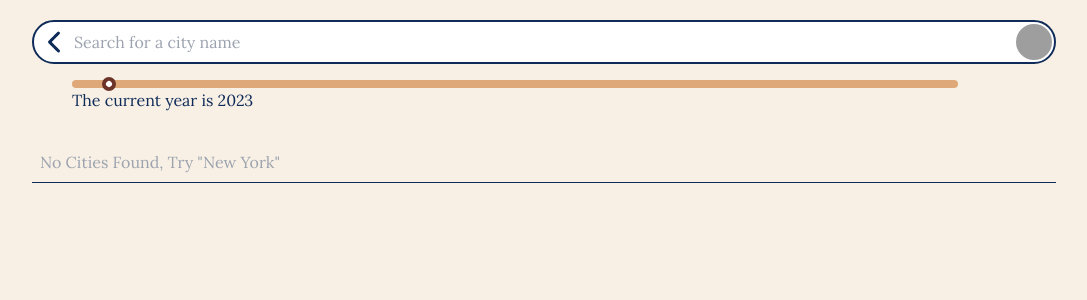
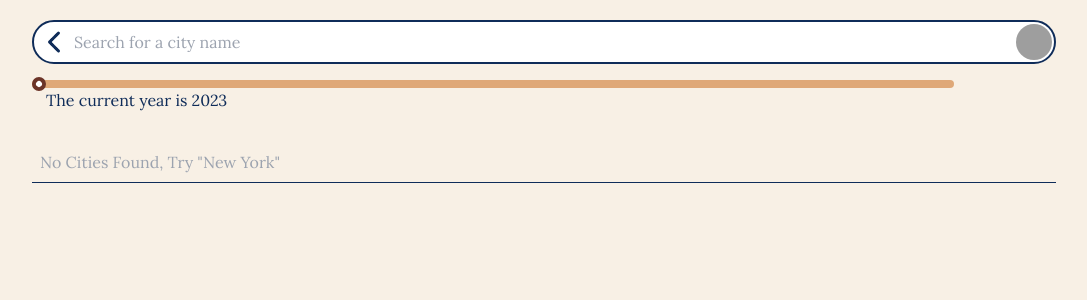
Before and after one commit to lesleyzhao/Good_Old_Map, a React (Vite) app in the folder front-end/GoodOldMap/: page /search in a window 1280 px wide. Shown: the top 300 px of the page, without its empty margins (96-1183 px from the left). Built offline with nearby package versions, Linux system fonts and the light colour scheme; grey boxes are pictures that could not be loaded.

Commit message:
edit main map

```diff
--- a/front-end/GoodOldMap/src/components/timeline/TimelineBar.jsx
+++ b/front-end/GoodOldMap/src/components/timeline/TimelineBar.jsx
@@ -1,28 +1,36 @@
+import { useState, useEffect } from 'react';
 import Draggable from 'react-draggable';
-import { useState } from 'react';
 
 function TimelineBar() {
   const [xPos, setXPos] = useState(0);
   const [year, setYear] = useState(2023);
+  const [parentWidth, setParentWidth] = useState(0);
+
+  useEffect(() => {
+    const audioProgress = document.getElementById('audio-progress');
+    if (audioProgress) {
+      setParentWidth(audioProgress.clientWidth);
+    }
+  }, []);
 
   const handleDrag = (e, ui) => {
-    const parentWidth = e.target.parentNode.parentNode.clientWidth;
-    const left = ui.x + 40;
-    const xPosPercent = (left / parentWidth) * 100;
+    const left = ui.x;
+    let xPosPercent = (left / parentWidth) * 100;
+    xPosPercent = Math.min(100, Math.max(0, xPosPercent));
     setXPos(xPosPercent);
     document.getElementById('audio-progress-bar').style.width = `${xPosPercent}%`;
-    console.log(left);
-
-    const calculatedYear = Math.ceil((2023 * (left / parentWidth)));
+    const calculatedYear = Math.round(2023 * (xPosPercent / 100));
     setYear(calculatedYear);
+    console.log("left",left);
+    console.log(xPosPercent);
   };
 
   return (
-    <div id="audio-player-container" className='ml-10'>
+    <div id="audio-player-container" className="">
       <div className="h-audio_progress w-audio_progress bg-pregress rounded-md" id="audio-progress">
-        <Draggable axis="x" onDrag={handleDrag} defaultPosition={{ x: xPos, y: 0 }} bounds="parent">
-          <div id="draggable-point" className="float-left mt-[2px] mb-[5px]">
-            <div id="audio-progress-handle" className="block absolute z-10 mt-[-5px] ml-[30px] w-[14px] h-[14px] border-4 border-timelinePointer transform rotate-45 rounded-full bg-white shadow-[0 1px 6px rgba(0, 0, 0, .2)] cursor-pointer"></div>
+        <Draggable axis="x" onDrag={handleDrag} defaultPosition={{ x: 0, y: 0 }} bounds={{ left: 0, right: parentWidth}}>
+          <div className="float-left mt-[2px] mb-[5px]">
+            <div id="audio-progress-handle" className="block relative z-10 mt-[-5px] w-[14px] h-[14px] border-4 border-timelinePointer transform rotate-45 rounded-full bg-white shadow-[0 1px 6px rgba(0, 0, 0, .2)] cursor-pointer"></div>
           </div>
         </Draggable>
         <div id="audio-progress-bar" className="h-audio_bar bg-timeline rounded-md" style={{ width: `${xPos}%` }}></div>
--- a/front-end/GoodOldMap/src/pages/MainMap/MainMap.jsx
+++ b/front-end/GoodOldMap/src/pages/MainMap/MainMap.jsx
@@ -2,7 +2,6 @@ import { useState } from 'react'
 import { MapContainer, TileLayer, Marker, Popup, useMapEvents, GeoJSON } from 'react-leaflet'
 import { Icon } from 'leaflet';
 import InfoCard from '../../components/map/InfoCard';
-import TimelineBar from '../../components/timeline/TimelineBar';
 import { useOutletContext } from "react-router-dom"
 // import countries from '../../util/data/countries.json'
 
@@ -17,7 +16,8 @@ const MainMap = () => {
 
   return(
     <>
-    <div className="fixed left-5 z-[2000] flex justify-center items-center">
+
+    <div className="fixed left-8 z-[2000] flex-col justify-center items-center">
       <InfoCard title="Welcome!" text="Click anywhere on the map to start your European art & music journey! Let's get started!"/>
       <InfoCard title="What to do :)" text="Click the map for random art or drag the timeline to view map evolution over the history!"/>
    </div>
--- a/front-end/GoodOldMap/src/pages/MainMap/MapLayout.jsx
+++ b/front-end/GoodOldMap/src/pages/MainMap/MapLayout.jsx
@@ -14,6 +14,7 @@ const MapLayout = () => {
   const [searchData, setSearchData] = useState("")
   // subject to changes
   const [foundData, setFoundData] = useState("")
+  const [isTimelineVisible, setIsTimelineVisible] = useState(true);
   useEffect(() => {
     if (location.pathname === "/search") !searchPage && setSearchPage(true)
   }, [])
@@ -31,12 +32,15 @@ const MapLayout = () => {
       if (evt.target.value) {
         setSearchData(evt.target.value)
         if (location.pathname === "/") {
+          // Hide the timeline when navigating to /search
+          setIsTimelineVisible(false);
           navigate('/search')
           !searchPage && setSearchPage(true)
         }
       }
       else {
         navigate('/')
+        setIsTimelineVisible(true);
         searchPage && setSearchPage(false)
         setSearchData("")
       }
@@ -47,6 +51,7 @@ const MapLayout = () => {
   const handleClickBack = (evt) => {
     evt.stopPropagation()
     evt.preventDefault()
+    setIsTimelineVisible(true);
     navigate('/')
     searchPage && setSearchPage(false)
   }
@@ -62,6 +67,7 @@ const MapLayout = () => {
               placeholder:text-left placeholder:text-gray-400 bg-white`}
               onKeyDown={handleSubmit}
               type="text" id="searchLocation" placeholder="Search for a city name"/>
+
             {searchPage &&
               <div className="absolute left-1 top-1" onClick={handleClickBack}>
                 <img className="w-9 hover:cursor-pointer" src="/leftbtn.png" alt="leftbtn"/>
@@ -71,7 +77,11 @@ const MapLayout = () => {
               <ProfilePic pic="https://upload.wikimedia.org/wikipedia/commons/thumb/7/75/Vincent_van_Gogh_-_Road_with_Cypress_and_Star_-_c._12-15_May_1890.jpg/1200px-Vincent_van_Gogh_-_Road_with_Cypress_and_Star_-_c._12-15_May_1890.jpg"/>
             </div>
           </div>
-          <div className='mt-3'><TimelineBar/></div>
+
+          <div className='mt-3'>
+          {isTimelineVisible && <TimelineBar />}
+          </div>
+
         </nav>
       </div>
       <div className="w-full h-full">
```
Also changed, not shown: 1 other file (tests, documents, lock files or other folders).
